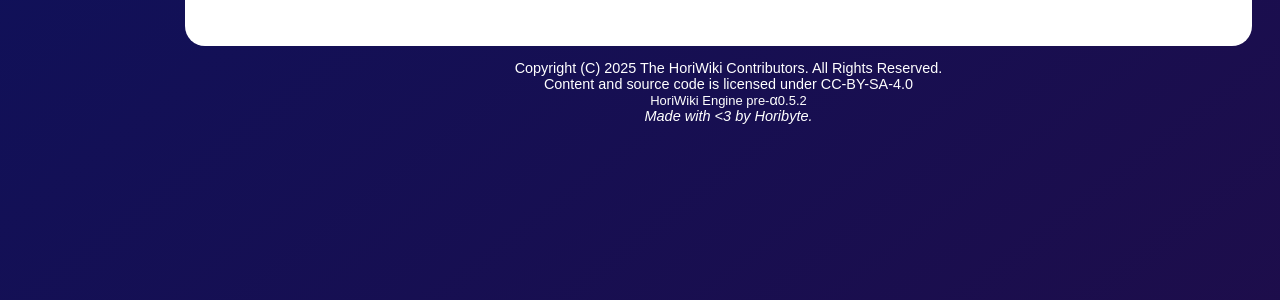
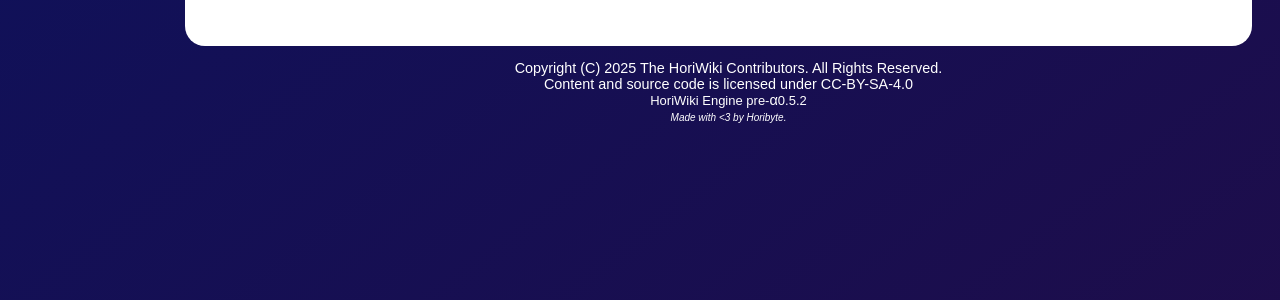
Before and after one commit to horibyte/wiki, a Jekyll site: the page built from Main_Page/index.html, in a window 1280 px wide. Shown: the part 178-478 px from the top of the page. Built offline with Jekyll 4.4.1, drawn with Linux system fonts in a browser that asks for light colours.

Commit message:
Update footer.html

```diff
--- a/_includes/footer.html
+++ b/_includes/footer.html
@@ -1,4 +1,4 @@
 <div class="container" id="footer">
-    <p>Copyright (C) 2025 The HoriWiki Contributors. All Rights Reserved.<br>Content and source code is licensed under CC-BY-SA-4.0<br><span style="font-size:small;">HoriWiki Engine pre-<span style="font-size:14.5px;">α</span>0.5.2</span><br><span style="font-size:14.5px;"><i>Made with <3 by Horibyte.</i></span></span></p>
+    <p>Copyright (C) 2025 The HoriWiki Contributors. All Rights Reserved.<br>Content and source code is licensed under CC-BY-SA-4.0<br><span style="font-size:small;">HoriWiki Engine pre-<span style="font-size:14.5px;">α</span>0.5.2</span><br><span style="font-size:x-small;"><i>Made with <3 by Horibyte.</i></span></span></p>
     <!-- forked from Horibyte Website 2.4.3565 -->
 </div>
```
